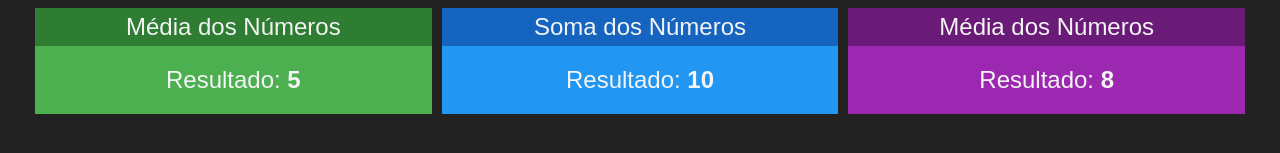
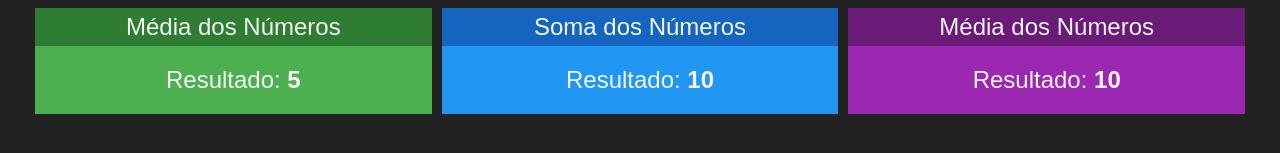
Before and after one commit to Henrique1204/Redux-Simples, a React (Create React App) app: page / in a window 1280 px wide. Shown: the part 273-426 px from the top of the page. Built offline with nearby package versions, Linux system fonts and the light colour scheme.

Commit message:
Adicionar exemplo de implementacao sem Redux

```diff
--- a/src/App.js
+++ b/src/App.js
@@ -8,18 +8,21 @@ import Soma from "./Componentes/Soma.jsx";
 import Sorteio from "./Componentes/Sorteio.jsx";
 
 const App = () => {
+  const [min, setMin] = React.useState(0);
+  const [max, setMax] = React.useState(10);
+
   return (
     <div className="App">
       <h1>Exercício React-Redux (Simples)</h1>
 
       <div className="linha">
-        <Intervalo />
+        <Intervalo min={min} setMin={setMin} max={max} setMax={setMax}  />
       </div>
 
       <div className="linha">
-        <Media />
-        <Soma />
-        <Sorteio />
+        <Media min={min} max={max} />
+        <Soma min={min} max={max} />
+        <Sorteio min={min} max={max} />
       </div>
     </div>
   );
--- a/src/Componentes/Intervalo/Intervalo.jsx
+++ b/src/Componentes/Intervalo/Intervalo.jsx
@@ -4,17 +4,17 @@ import estilos from "./Intervalo.module.css";
 // Importando componentes da interface;
 import Card from "../Card/Card.jsx";
 
-const Intervalo = () => {
+const Intervalo = ({ min, setMin, max, setMax }) => {
     return (
         <Card title="Intervalo de Números" color="red" classExtra={estilos.Intervalo} >
             <label>
                 <strong>Mínimo:</strong>
-                <input type="number" value={0} readOnly />
+                <input type="number" value={min} onChange={({ target }) => setMin(Number(target.value))} />
             </label>
 
             <label>
                 <strong>Máximo:</strong>
-                <input type="number" value={10} readOnly />
+                <input type="number" value={max} onChange={({ target }) => setMax(Number(target.value))} />
             </label>
         </Card>
     );
--- a/src/Componentes/Media.jsx
+++ b/src/Componentes/Media.jsx
@@ -2,10 +2,10 @@ import React from "react";
 // Importando componentes da interface.
 import Card from "./Card/Card.jsx";
 
-const Media = () => {
+const Media = ({ min, max }) => {
     return (
         <Card title="Média dos Números" color="green" >
-            <p>Resultado: <strong>5</strong></p>
+            <p>Resultado: <strong>{(min + max) / 2}</strong></p>
         </Card>
     );
 };
--- a/src/Componentes/Soma.jsx
+++ b/src/Componentes/Soma.jsx
@@ -2,10 +2,10 @@ import React from "react";
 // Importando componentes da interface.
 import Card from "./Card/Card.jsx";
 
-const Soma = () => {
+const Soma = ({ min, max }) => {
     return (
         <Card title="Soma dos Números" color="blue" >
-            <p>Resultado: <strong>10</strong></p>
+            <p>Resultado: <strong>{min + max}</strong></p>
         </Card>
     );
 };
--- a/src/Componentes/Sorteio.jsx
+++ b/src/Componentes/Sorteio.jsx
@@ -2,10 +2,10 @@ import React from "react";
 // Importando componentes da interface.
 import Card from "./Card/Card.jsx";
 
-const Sorteio = () => {
+const Sorteio = ({ min, max }) => {
     return (
         <Card title="Média dos Números" color="purple" >
-            <p>Resultado: <strong>8</strong></p>
+            <p>Resultado: <strong>{Math.round((Math.random() * (max - min)) + min)}</strong></p>
         </Card>
     );
 };
```
